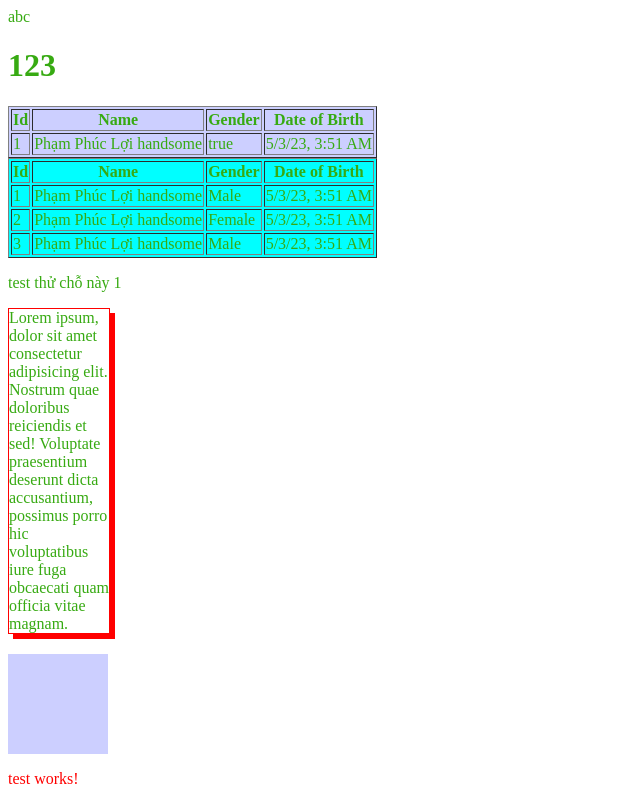
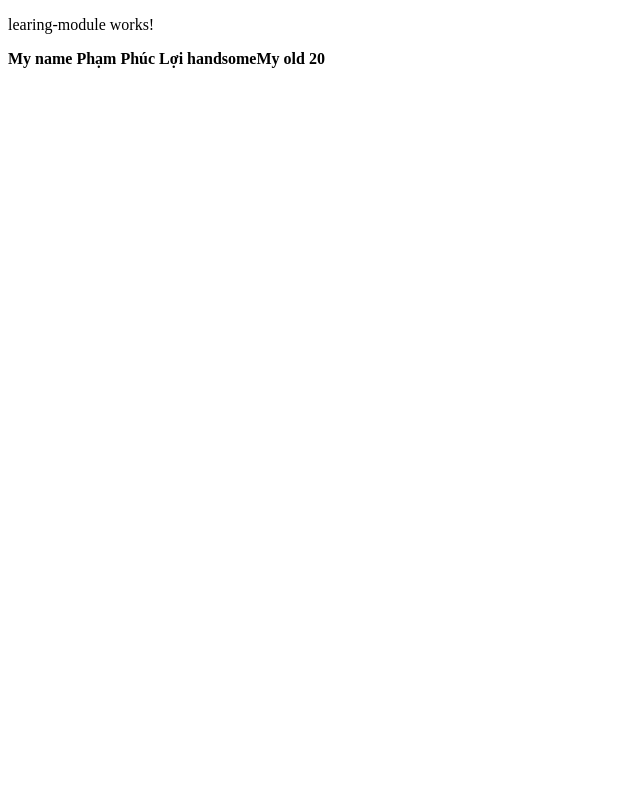
Before and after one commit to phamphucloi/hocAngular, an Angular app: page / in a window 1280 px wide. Shown: the top 800 px of the page, without its empty margins (0-640 px from the left). Built offline with nearby package versions, Linux system fonts and the light colour scheme.

Commit message:
moiws theme

```diff
--- a/src/app/app.module.ts
+++ b/src/app/app.module.ts
@@ -25,6 +25,6 @@ import { LearingModuleComponent } from './learing-module/learing-module.componen
     AppRoutingModule
   ],
   providers: [],
-  bootstrap: [Demo3Component]
+  bootstrap: [LearingModuleComponent]
 })
 export class AppModule { }
--- a/src/app/learing-module/learing-module.component.html
+++ b/src/app/learing-module/learing-module.component.html
@@ -1 +1,5 @@
 <p>learing-module works!</p>
+
+<strong>My name {{Name}}</strong>
+
+<strong>My old {{old}}</strong>
--- a/src/app/learing-module/learing-module.component.ts
+++ b/src/app/learing-module/learing-module.component.ts
@@ -1,10 +1,20 @@
-import { Component } from '@angular/core';
+import { Component, OnInit } from '@angular/core';
 
 @Component({
   selector: 'app-learing-module',
   templateUrl: './learing-module.component.html',
   styleUrls: ['./learing-module.component.css']
 })
-export class LearingModuleComponent {
+export class LearingModuleComponent implements OnInit {
+
+  Name: string;
+
+  public old = 20;
+
+  gender: DynamicsCompressorNode;
+
+  ngOnInit(): void {
+    this.Name = "Phạm Phúc Lợi handsome";
+  }
 
 }
--- a/src/index.html
+++ b/src/index.html
@@ -9,5 +9,7 @@
 </head>
 <body>
   <app-root style="color:#37aa12"></app-root>
+
+  <app-learing-module></app-learing-module>
 </body>
 </html>
```
